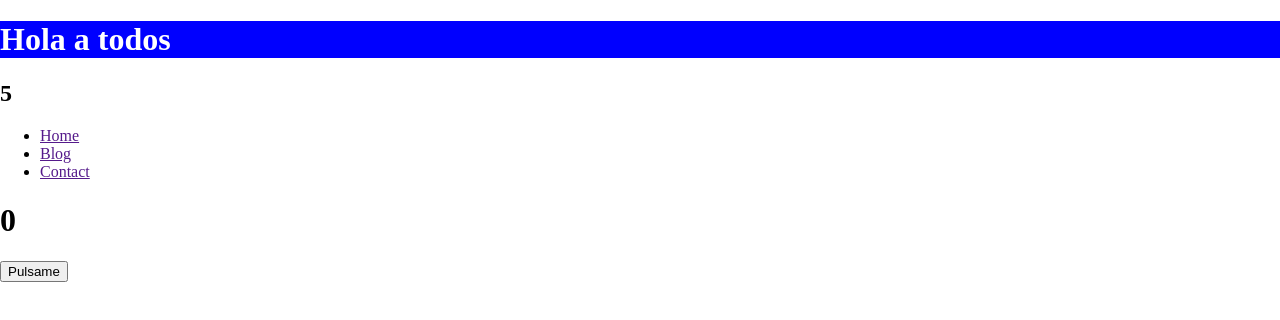
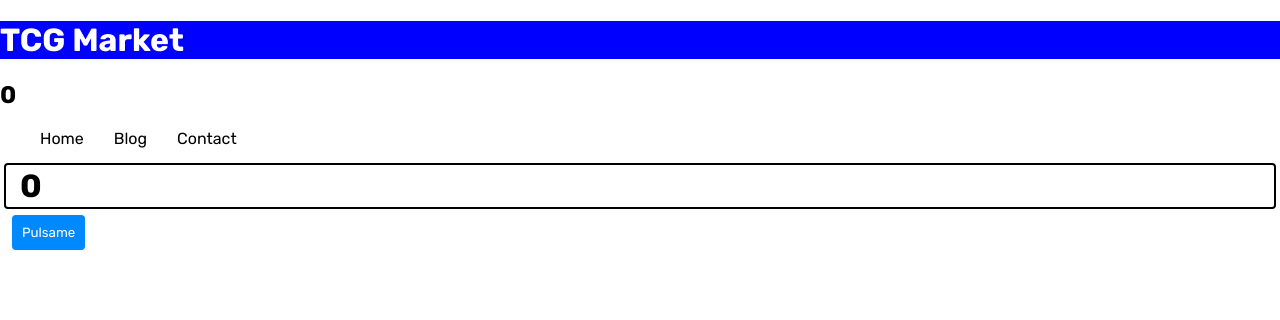
Before and after one commit to Joan-DEVELOPER/testing, a Vue app in the folder basesVue/: page / in a window 1280 px wide. Shown: the top 320 px of the page. Built offline with nearby package versions, Linux system fonts and the light colour scheme.

Commit message:
ficheros base vue

```diff
--- a/basesVue/src/App.vue
+++ b/basesVue/src/App.vue
@@ -5,13 +5,13 @@ import Eventos from './eventos.vue'
 
 let number = ref(0) // Actualitza la variable automaticament
 
-setInterval(() => {
+/*setInterval(() => {
   number.value++
-}, 1000)
+}, 1000)*/
 </script>
 
 <template>
-  <h1 class="title">Hola a todos</h1>
+  <h1 class="title">TCG Market</h1>
   <h2>{{ number }}</h2>
   <HeaderComponent></HeaderComponent>
   <Eventos></Eventos>
@@ -19,6 +19,12 @@ setInterval(() => {
 
 <style scoped>
 /*scoped hace el estilo único de esta pagina-- >*/
+@import url('https://fonts.googleapis.com/css2?family=Rubik:wght@400;500;700&display=swap');
+
+* {
+  font-family: Rubik;
+}
+
 .title {
   background-color: blue;
   color: white;
--- a/basesVue/src/HeaderComponent.vue
+++ b/basesVue/src/HeaderComponent.vue
@@ -14,8 +14,21 @@
 
 <style scoped>
 /*scoped hace el estilo único de esta pagina-- >*/
-.title {
-  background-color: blue;
+ul {
+  background-color: transparent;
   color: white;
+  display: flex;
+  gap: 30px;
+  text-decoration: none;
+}
+
+li {
+  list-style-type: none;
+}
+
+li,
+a {
+  color: black;
+  text-decoration: none;
 }
 </style>
--- a/basesVue/src/eventos.vue
+++ b/basesVue/src/eventos.vue
@@ -1,5 +1,6 @@
 <script setup>
 import { ref } from 'vue'
+
 const number = ref(0)
 
 const addOne = () => {
@@ -14,8 +15,24 @@ const addOne = () => {
 
 <style scoped>
 /*scoped hace el estilo único de esta pagina-- >*/
-.title {
-  background-color: blue;
+@import url('https://fonts.googleapis.com/css2?family=Rubik:wght@400;500;700&display=swap');
+
+* {
+  font-family: Rubik;
+}
+
+h1 {
+  outline: auto;
+  margin: 5px;
+  padding: 3px 15px;
+}
+
+button {
+  background-color: rgb(0, 136, 255);
   color: white;
+  outline: auto;
+  padding: 10px;
+  margin-left: 10px;
+  border-radius: 5px;
 }
 </style>
```
